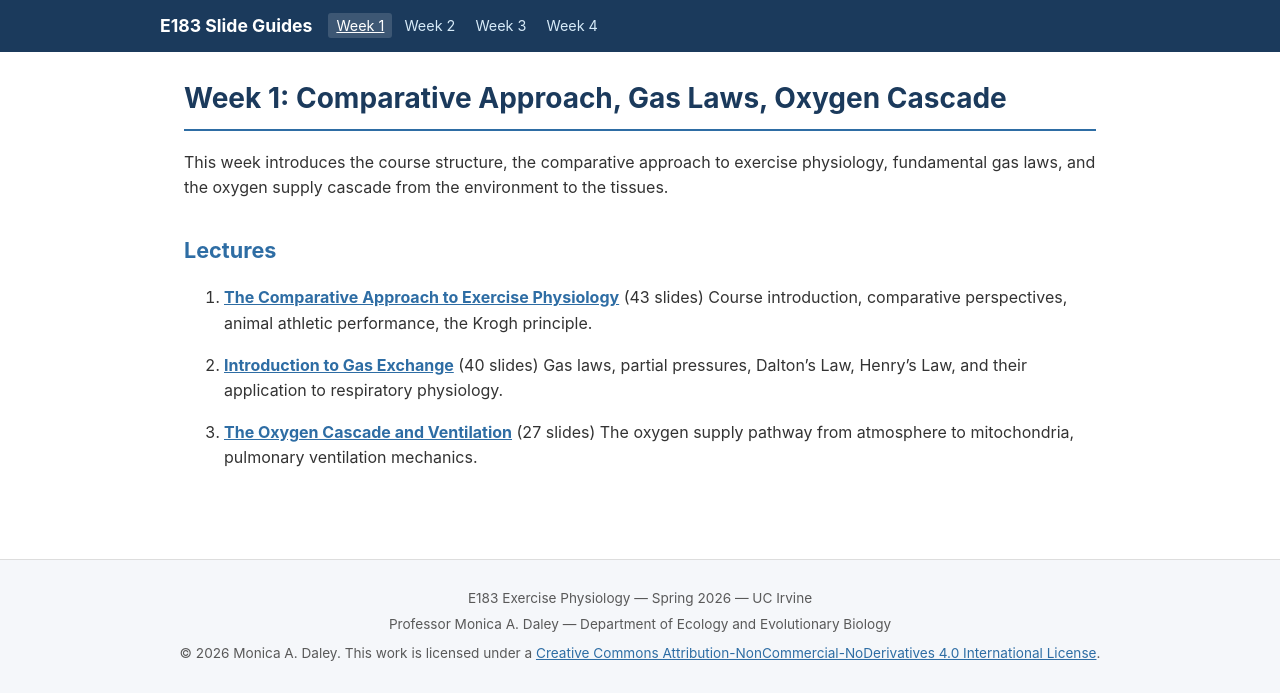
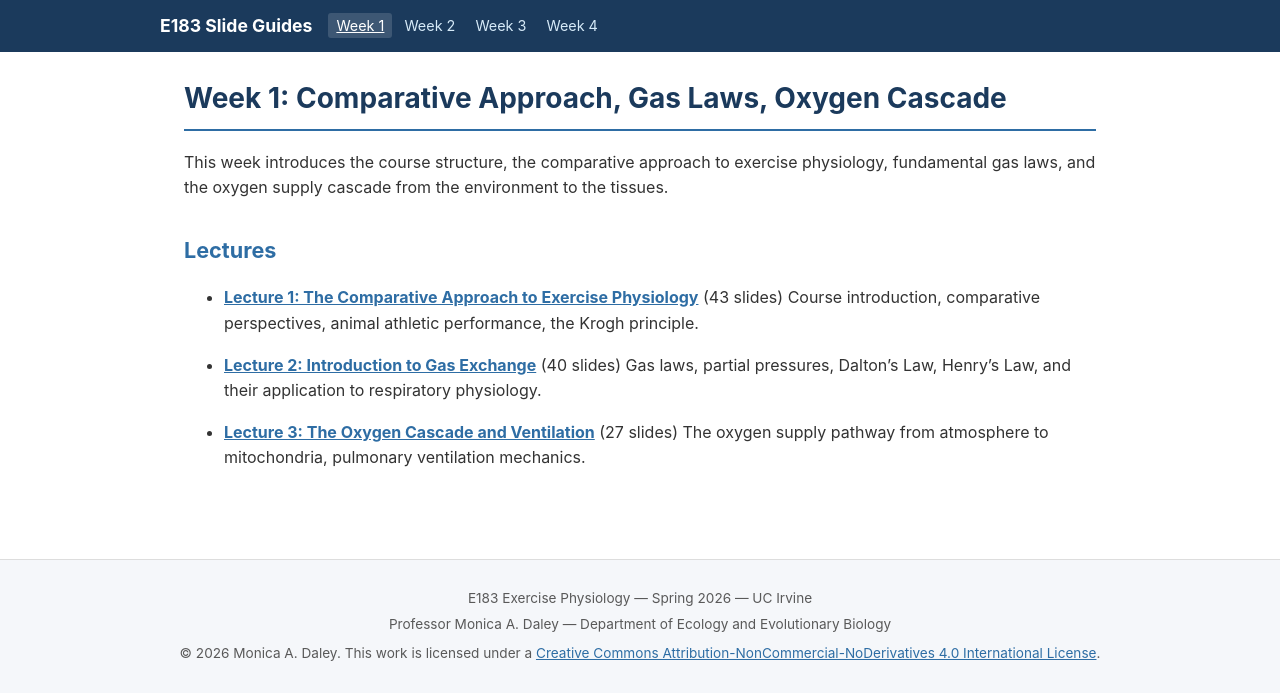
Before and after one commit to MADaley/E183_ExercisePhysiology, a Jekyll site: the page built from week01/index.md, in a window 1280 px wide. Shown: the top 700 px of the page. Built offline with Jekyll 4.4.1, drawn with Linux system fonts in a browser that asks for light colours.

Commit message:
Use continuous lecture numbering on weekly index pages
Match front-page and individual-page numbering (Lectures 1-10 across
weeks) instead of restarting at 1 within each week. Friday Review is
listed without a lecture number.

Co-Authored-By: Claude Opus 4.7 <noreply@anthropic.com>

```diff
--- a/week01/index.md
+++ b/week01/index.md
@@ -9,11 +9,11 @@ This week introduces the course structure, the comparative approach to exercise
 
 ## Lectures
 
-1. [**The Comparative Approach to Exercise Physiology**](lecture01-comparative-approach) (43 slides)
+- [**Lecture 1: The Comparative Approach to Exercise Physiology**](lecture01-comparative-approach) (43 slides)
    Course introduction, comparative perspectives, animal athletic performance, the Krogh principle.
 
-2. [**Introduction to Gas Exchange**](lecture02-intro-gas-exchange) (40 slides)
+- [**Lecture 2: Introduction to Gas Exchange**](lecture02-intro-gas-exchange) (40 slides)
    Gas laws, partial pressures, Dalton's Law, Henry's Law, and their application to respiratory physiology.
 
-3. [**The Oxygen Cascade and Ventilation**](lecture03-oxygen-cascade-ventilation) (27 slides)
+- [**Lecture 3: The Oxygen Cascade and Ventilation**](lecture03-oxygen-cascade-ventilation) (27 slides)
    The oxygen supply pathway from atmosphere to mitochondria, pulmonary ventilation mechanics.
--- a/week02/index.md
+++ b/week02/index.md
@@ -9,11 +9,11 @@ This week covers the factors that determine alveolar ventilation, the alveolar g
 
 ## Lectures
 
-1. [**Factors in Alveolar Ventilation**](lecture04-alveolar-ventilation) (33 slides)
+- [**Lecture 4: Factors in Alveolar Ventilation**](lecture04-alveolar-ventilation) (33 slides)
    Alveolar ventilation equation, anatomical and physiological dead space, factors affecting gas exchange efficiency.
 
-2. [**Ventilatory and Metabolic Dynamics in Rest and Exercise**](lecture05-ventilation-rest-exercise) (29 slides)
+- [**Lecture 5: Ventilatory and Metabolic Dynamics in Rest and Exercise**](lecture05-ventilation-rest-exercise) (29 slides)
    Ventilatory responses to exercise, oxygen consumption, CO<sub>2</sub> production, respiratory exchange ratio, and metabolic transitions.
 
-3. [**Comparative Pulmonary Function**](lecture06-comparative-pulmonary-function) (22 slides)
+- [**Lecture 6: Comparative Pulmonary Function**](lecture06-comparative-pulmonary-function) (22 slides)
    Diversity of vertebrate lung structure and its relationship with endurance exercise capacity; the avian parabronchial lung with unidirectional airflow and crosscurrent gas exchange; respiratory evolution in the archosaur lineage (birds, crocodilians, dinosaurs).
--- a/week03/index.md
+++ b/week03/index.md
@@ -9,11 +9,11 @@ This week covers the neural and chemical control of ventilation during exercise,
 
 ## Lectures
 
-1. [**Control of Ventilation and Ventilation-Perfusion Matching**](lecture07-ventilation-perfusion-matching) (27 slides)
+- [**Lecture 7: Control of Ventilation and Ventilation-Perfusion Matching**](lecture07-ventilation-perfusion-matching) (27 slides)
    Control of ventilation by brainstem centers and chemoreceptors, ventilatory response curves to CO<sub>2</sub> and O<sub>2</sub>, the Fick principle applied to blood gas transport, ventilation-perfusion ratio (V/Q), shunts, dead space ventilation, and V/Q heterogeneity across species.
 
-2. [**Cardiovascular Responses to Exercise**](lecture08-cardiovascular-responses) (39 slides)
+- [**Lecture 8: Cardiovascular Responses to Exercise**](lecture08-cardiovascular-responses) (39 slides)
    The Fick principle for O<sub>2</sub> delivery, heart rate and stroke volume responses, Frank-Starling mechanism, blood pressure regulation, blood flow redistribution, oxygen-hemoglobin dissociation and the Bohr effect, cardiovascular drift.
 
-3. [**Week 3 Friday Review and Discussion**](friday-review) (20 slides)
+- [**Week 3 Friday Review and Discussion**](friday-review) (20 slides)
    Review and discussion session consolidating Week 3 material: V/Q matching and heterogeneity, the oxygen-hemoglobin dissociation curve (Bohr effect, T/R conformations), myoglobin function, the graphical solution to the Fick principle, a think-pair-share on how physiological factors map onto the Fick equation, and a practice problem calculating cardiac output and stroke volume.
--- a/week04/index.md
+++ b/week04/index.md
@@ -9,8 +9,8 @@ This week explores oxygen delivery in hypoxic conditions through two case studie
 
 ## Lectures
 
-1. [**Exercise Performance and Oxygen Delivery at High Altitude**](lecture09-exercise-high-altitude) (31 slides)
+- [**Lecture 9: Exercise Performance and Oxygen Delivery at High Altitude**](lecture09-exercise-high-altitude) (31 slides)
    The physical environment of high altitude, the effects of reduced barometric pressure on inspired P<sub>O<sub>2</sub></sub>, acute and chronic responses of the oxygen supply cascade to hypoxia, exercise performance decrements at altitude, acclimatization, and adaptations of high-altitude native humans and animals.
 
-2. [**Adaptations for Oxygen Delivery and Acute Hypoxia in Diving**](lecture10-hypoxia-diving) (33 slides)
+- [**Lecture 10: Adaptations for Oxygen Delivery and Acute Hypoxia in Diving**](lecture10-hypoxia-diving) (33 slides)
    Countercurrent and crosscurrent gas exchange, comparative adaptations of high-altitude birds (e.g., bar-headed goose), the dive response and oxygen conservation strategies in diving mammals and birds, oxygen stores, bradycardia and peripheral vasoconstriction, and metabolic adaptations to acute hypoxia.
```
